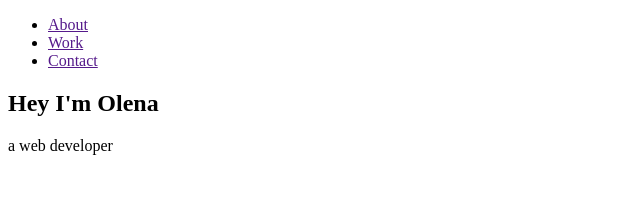
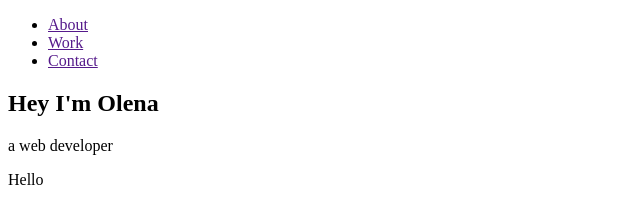
Before and after one commit to olenkor/landing, a plain HTML site: page index.html in a window 1280 px wide. Shown: the full height of the page, 0-640 px from the left. Drawn offline with Linux system fonts and the light colour scheme.

Commit message:
Hero and Header

```diff
--- a/index.html
+++ b/index.html
@@ -31,6 +31,7 @@
                 Hey I'm Olena
             </h1>
             <p class="hero-text">a web developer</p>
+            <p class="hero-text-desc">Hello</p>
         </section>
 
     </main>
```
